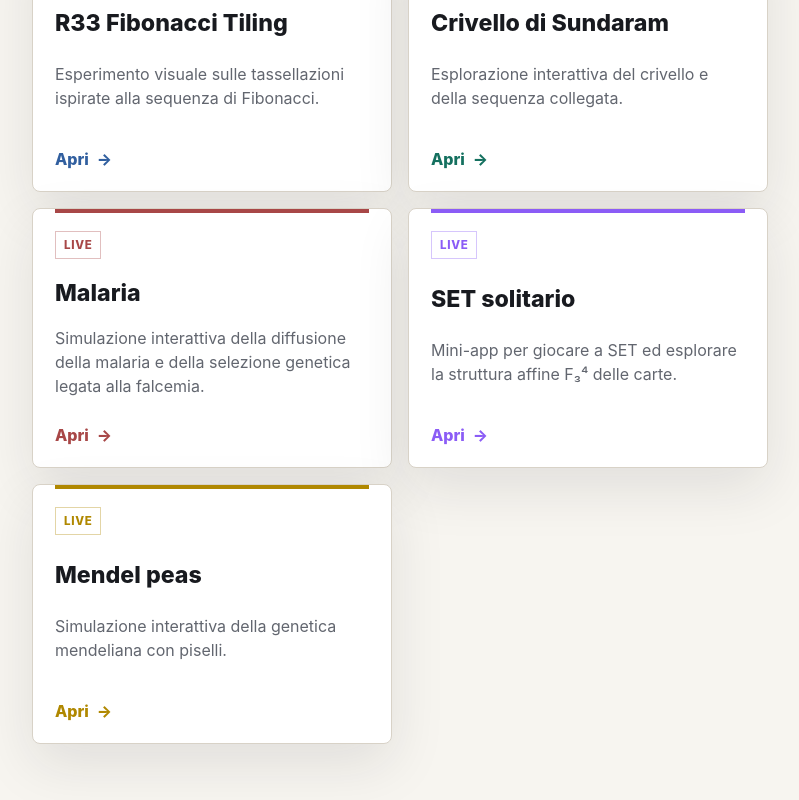
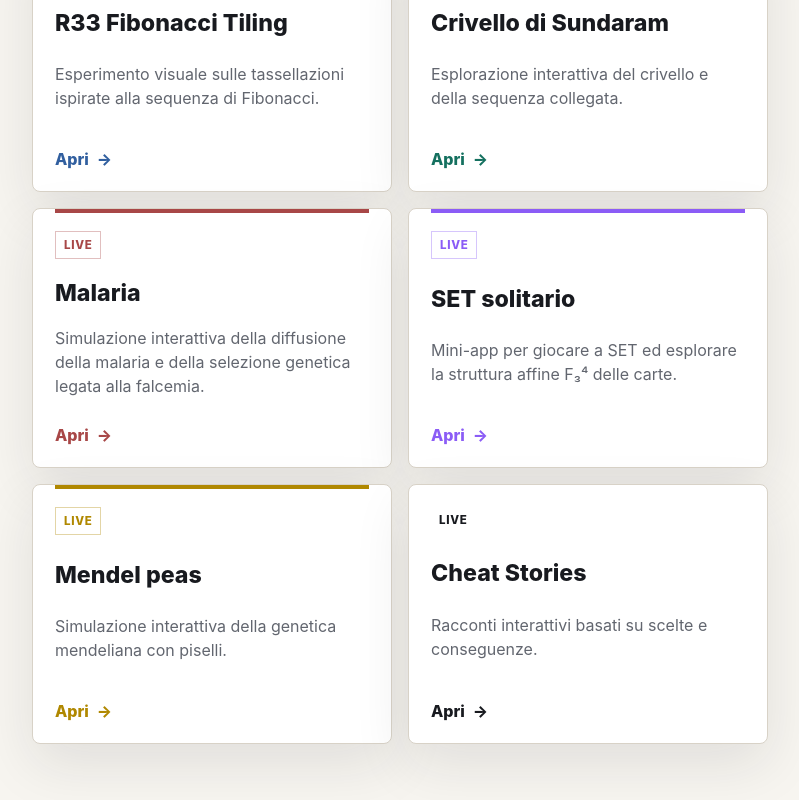
Before and after one commit to bennibeni/links-page, a Next.js app: page / in a window 1280 px wide. Shown: the part 338-1138 px from the top of the page, without its empty margins (92-891 px from the left). Built offline with nearby package versions, Linux system fonts and the light colour scheme.

Commit message:
CheatStories

```diff
--- a/app/page.js
+++ b/app/page.js
@@ -38,6 +38,13 @@ const projects = [
     href: "https://mendelpeas.vercel.app/",
     status: "Live",
     accent: "yellow",
+  },
+  {
+    name: "Cheat Stories",
+    description: "Racconti interattivi basati su scelte e conseguenze.",
+    href: "https://cheat-stories.vercel.app/",
+    status: "Live",
+    accent: "orange",
   },
 ];
 
```
